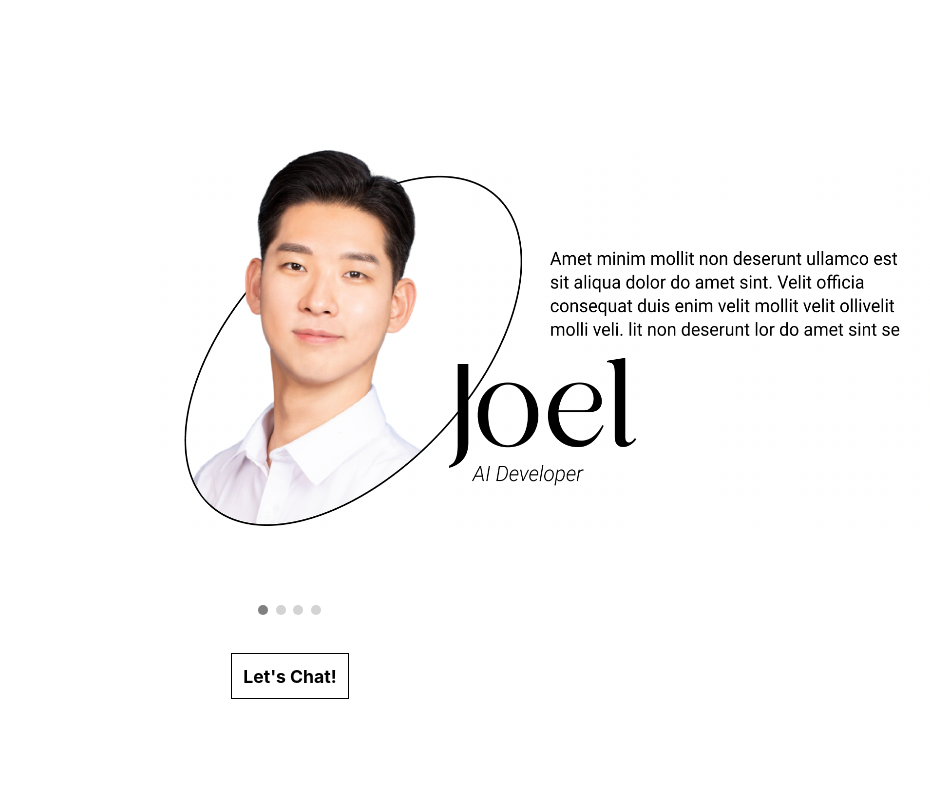
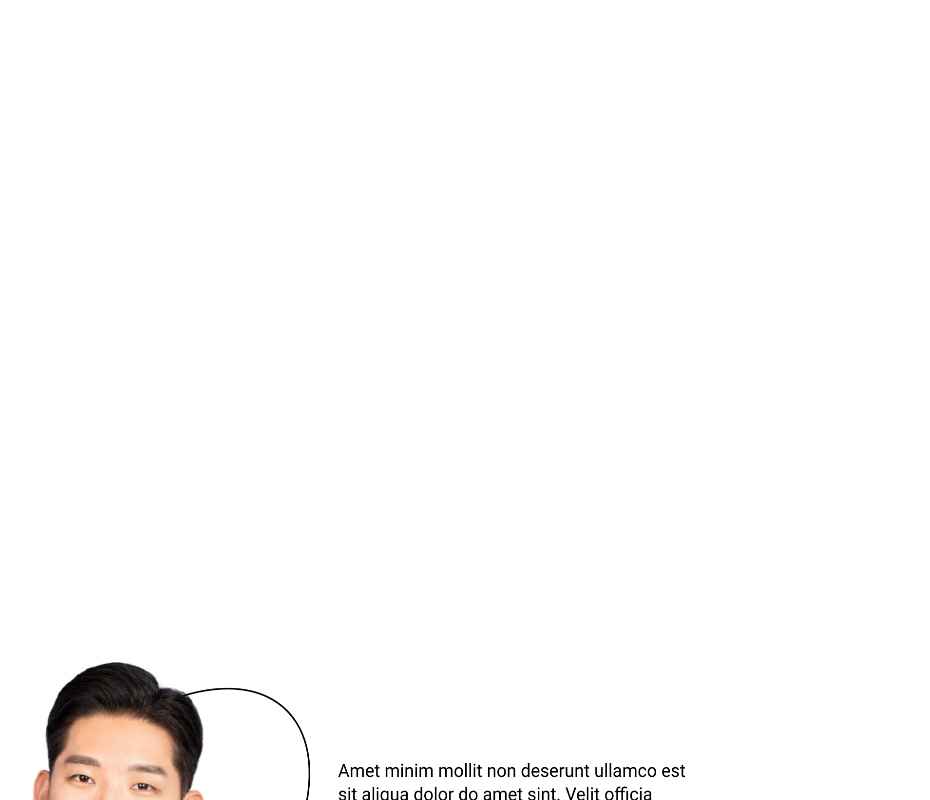
Before and after one commit to emulsion199/self-ai, a React (Create React App) app: page / in a window 1280 px wide. Shown: the part 740-1540 px from the top of the page, without its empty margins (350-1280 px from the left). Before the commit the page ends 1503 px from the top, so only its background shows below. Built offline with nearby package versions, Linux system fonts and the light colour scheme.

Commit message:
image update

```diff
--- a/src/components/StartComponent/SelectImage.js
+++ b/src/components/StartComponent/SelectImage.js
@@ -128,7 +128,8 @@ const SelectImage=()=>
                 <div style={{
                                 display: 'grid',
                                 gridTemplateColumns: '1fr 1fr 1fr 1fr 100px',
-                                transform: 'translateX('+(-300+gap+(-800)*(selected_num-2))+'px)',
+                                gridGap:'11%',
+                                transform: 'translateX('+(gap+(-22.5)*(selected_num-2))+'%)',
                                 transition: 'all ease 0.5s',
                             }}>
                     {type.map((t)=>{
--- a/src/components/StartComponent/Welcome.js
+++ b/src/components/StartComponent/Welcome.js
@@ -15,7 +15,7 @@ const css={
     line:{
         textAlign: 'center',
         margin : '0 auto',
-        marginBottom: '20%'
+        marginBottom: '60%'
     }
 }
 const Welcome=()=>
```
